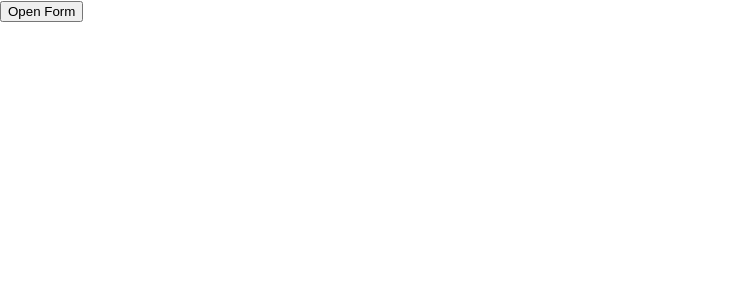
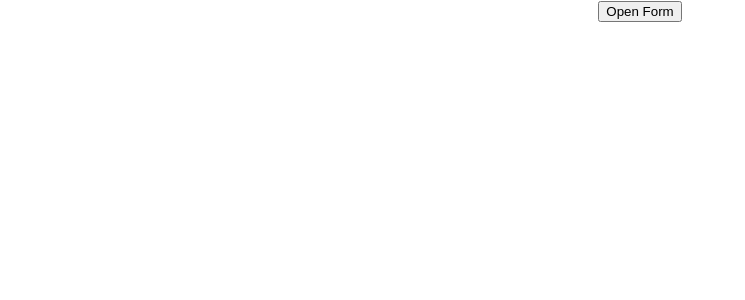
Before and after one commit to lalitha1900/modelimp, a React (Create React App) app: page / in a window 1280 px wide. Shown: the top 300 px of the page, without its empty margins (0-745 px from the left). Built offline with nearby package versions, Linux system fonts and the light colour scheme.

Commit message:
Test commit

```diff
--- a/src/App.js
+++ b/src/App.js
@@ -114,7 +114,7 @@ const XModal = () => {
   };
 
   return (
-    <div>
+    <div style={{ "text-align": "center" }}>
       <button onClick={(e) => setIsOpen(true)}>Open Form</button>
       {isOpen && (
         <div id="modal" className="modal" ref={modalRef}>
```
